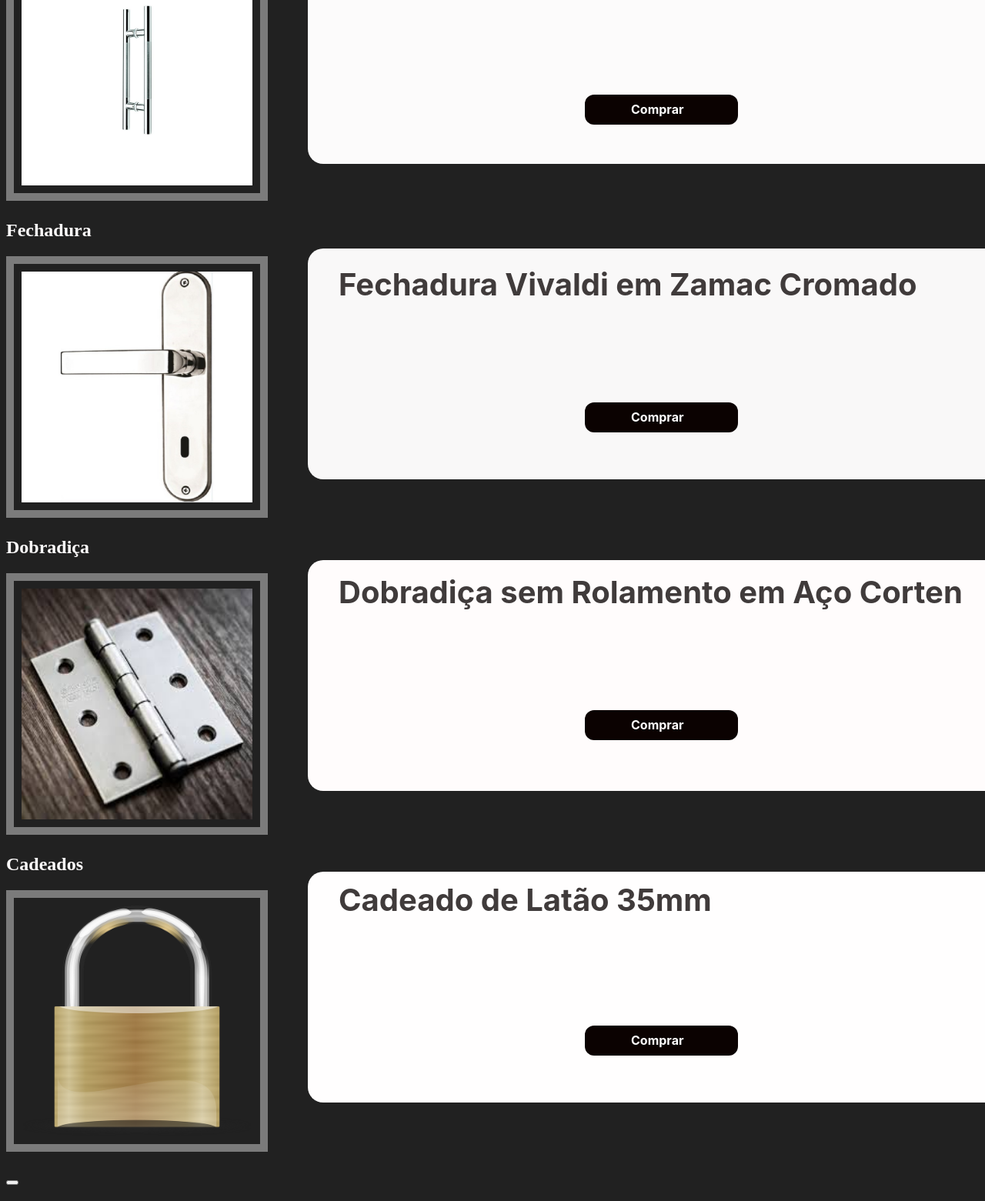
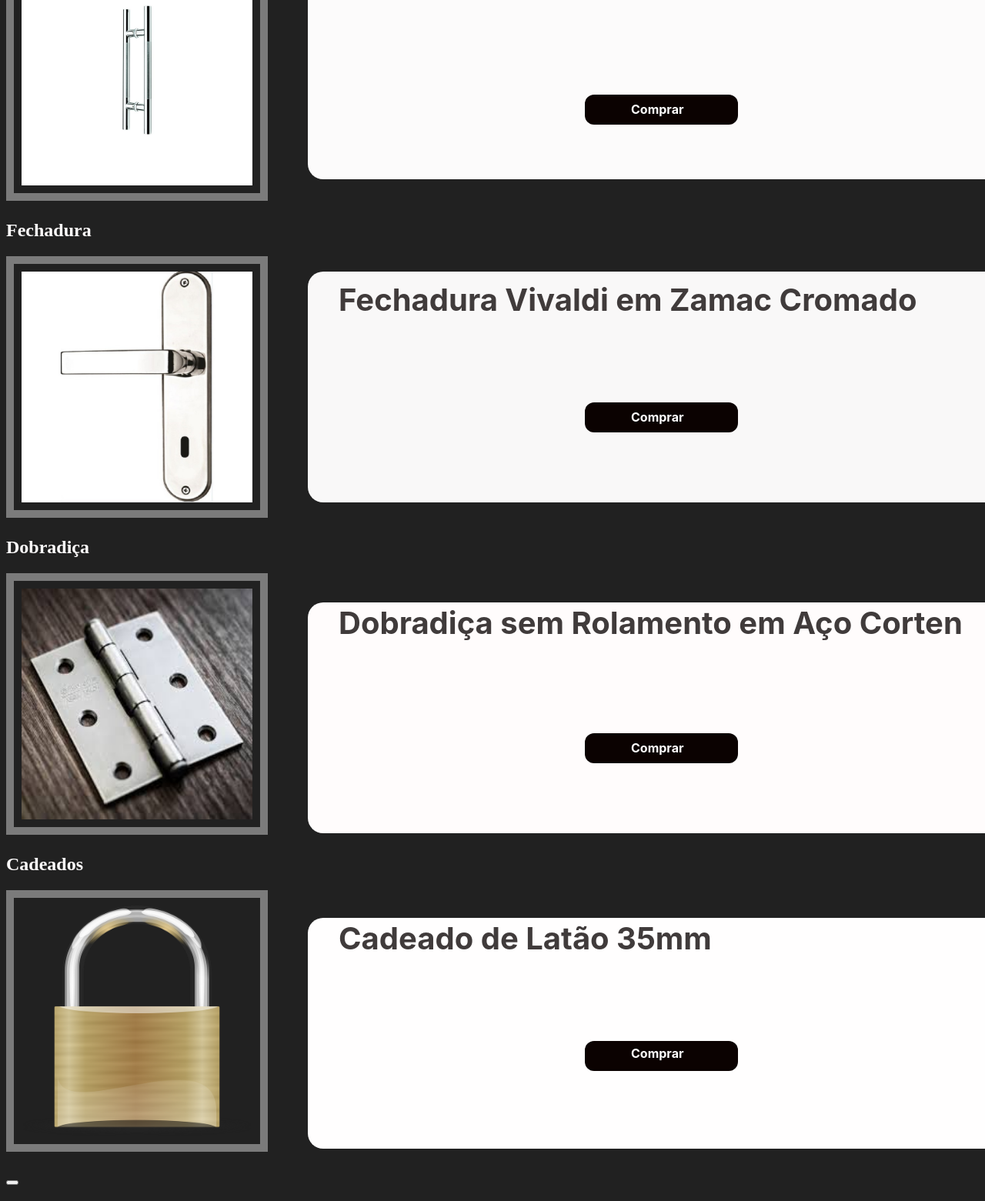
Before and after one commit to Drizzyfps1/House-Project, a plain HTML site: page index.html in a window 1280 px wide. Shown: the part 707-2268 px from the top of the page at 77% size. Drawn offline with Linux system fonts and the light colour scheme.

Commit message:
Update index.css
Alinhamento de Imagem

```diff
--- a/index.css
+++ b/index.css
@@ -35,7 +35,7 @@
     width: 1000px;
     height: 300px;
     left: 400px;
-    top: 200px;
+    top: 230px;
     background: rgb(255, 255, 255);
     border-radius: 20px;
 }
@@ -45,7 +45,7 @@
     width: 1000px;
     height: 300px;
     left: 400px;
-    top: 620px;
+    top: 640px;
     background: rgb(252, 251, 251);
     border-radius: 20px;
 }
@@ -55,7 +55,7 @@
     width: 1000px;
     height: 300px;
     left: 400px;
-    top: 1030px;
+    top: 1060px;
     background: rgb(249, 248, 248);
     border-radius: 20px;
 }
@@ -65,7 +65,7 @@
     width: 1000px;
     height: 300px;
     left: 400px;
-    top: 1435px;
+    top: 1490px;
     background: rgb(255, 252, 252);
     border-radius: 20px;
 }
@@ -75,7 +75,7 @@
     width: 1000px;
     height: 300px;
     left: 400px;
-    top: 1840px;
+    top: 1900px;
     background: rgb(255, 254, 254);
     border-radius: 20px;
 }
@@ -85,7 +85,7 @@
     width: px;
     height: 58px;
     left: 440px;
-    top: 180px;
+    top: 200px;
     font-family: 'Inter';
     font-style: normal;
     font-weight: 700;
@@ -99,7 +99,7 @@
     width: px;
     height: 58px;
     left: 440px;
-    top: 600px;
+    top: 610px;
     font-family: 'Inter';
     font-style: normal;
     font-weight: 700;
@@ -113,7 +113,7 @@
     width: px;
     height: 58px;
     left: 440px;
-    top: 1020px;
+    top: 1040px;
     font-family: 'Inter';
     font-style: normal;
     font-weight: 700;
@@ -127,7 +127,7 @@
     width: px;
     height: 58px;
     left: 440px;
-    top: 1420px;
+    top: 1460px;
     font-family: 'Inter';
     font-style: normal;
     font-weight: 700;
@@ -141,7 +141,7 @@
     width: px;
     height: 58px;
     left: 440px;
-    top: 1820px;
+    top: 1870px;
     font-family: 'Inter';
     font-style: normal;
     font-weight: 700;
@@ -196,7 +196,7 @@
     width: 199px;
     height: 39px;
     left: 760px;
-    top: 1630px;
+    top: 1660px;
 
     background: #0B0201;
     border-radius: 12px;
@@ -207,7 +207,7 @@
     width: 199px;
     height: 39px;
     left: 760px;
-    top: 2040px;
+    top: 2060px;
 
     background: #0B0201;
     border-radius: 12px;
@@ -266,7 +266,7 @@
     width: 69px;
     height: 19px;
     left: 820px;
-    top: 1640px;
+    top: 1670px;
 
     font-family: 'Inter';
     font-style: normal;
@@ -282,7 +282,7 @@
     width: 69px;
     height: 19px;
     left: 820px;
-    top: 2050px;
+    top: 2067px;
 
     font-family: 'Inter';
     font-style: normal;
```
